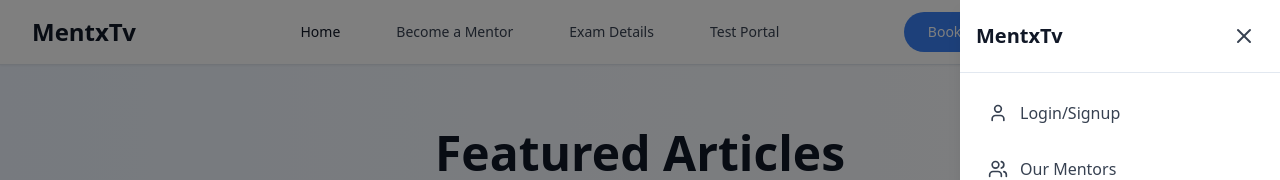
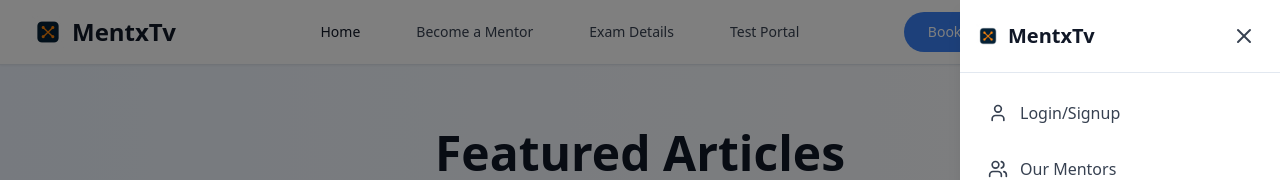
Before and after one commit to RBalaji28/exprto-exam-hub, a React (Vite) app: page /blogs in a window 1280 px wide. Both pictures are taken after a click on the button 1227 px from the left and 32 px from the top of the page. Shown: the top 180 px of the page. Built offline with nearby package versions, Linux system fonts and the light colour scheme.

Commit message:
Add X logo to navbar
Adds the X logo next to the MentxTv text in the navigation bar.

```diff
--- a/src/components/Navigation.tsx
+++ b/src/components/Navigation.tsx
@@ -28,7 +28,12 @@ const Navigation = () => {
         <div className="max-w-7xl mx-auto px-4 sm:px-6 lg:px-8">
           <div className="flex justify-between items-center h-16">
             {/* Logo */}
-            <div className="flex-shrink-0">
+            <div className="flex-shrink-0 flex items-center gap-2">
+              <img
+                src="/lovable-uploads/5d782425-50a4-4419-8ded-ab9e0ed405cb.png"
+                alt="MentxTv Logo"
+                className="h-8 w-8"
+              />
               <h1 className="text-2xl font-bold text-gray-900">MentxTv</h1>
             </div>
 
@@ -123,7 +128,14 @@ const Navigation = () => {
         <div className="fixed inset-0 z-50 bg-black bg-opacity-50">
           <div className="fixed right-0 top-0 h-full w-80 bg-white shadow-lg">
             <div className="flex justify-between items-center p-4 border-b">
-              <h2 className="text-xl font-bold text-gray-900">MentxTv</h2>
+              <div className="flex items-center gap-2">
+                <img
+                  src="/lovable-uploads/5d782425-50a4-4419-8ded-ab9e0ed405cb.png"
+                  alt="MentxTv Logo"
+                  className="h-6 w-6"
+                />
+                <h2 className="text-xl font-bold text-gray-900">MentxTv</h2>
+              </div>
               <button
                 onClick={() => setIsSideMenuOpen(false)}
                 className="p-2 text-gray-700 hover:text-blue-600"
```
